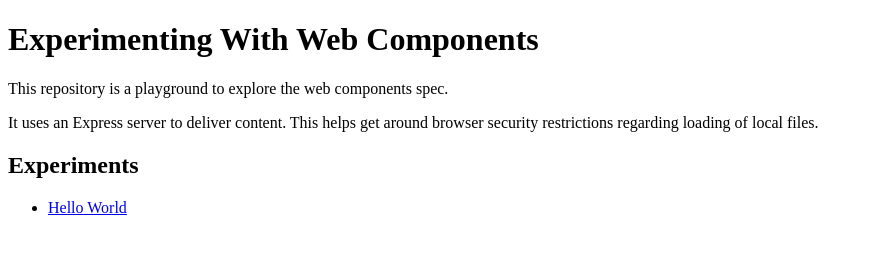
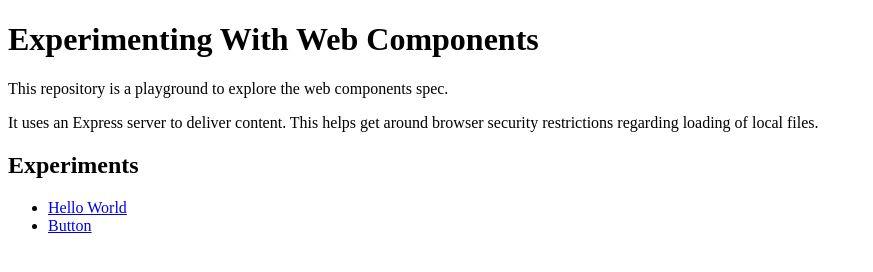
Before and after one commit to cloudfour/web-component-experiments, a website: page public/index.html in a window 1280 px wide. Shown: the whole page, without its empty margins (0-873 px from the left). Drawn offline with Linux system fonts and the light colour scheme.

Commit message:
Add button link

```diff
--- a/public/index.html
+++ b/public/index.html
@@ -22,6 +22,9 @@
       <li>
         <a href="hello-world">Hello World</a>
       </li>
+      <li>
+        <a href="button">Button</a>
+      </li>
     </ul>
   </body>
 </html>
```
